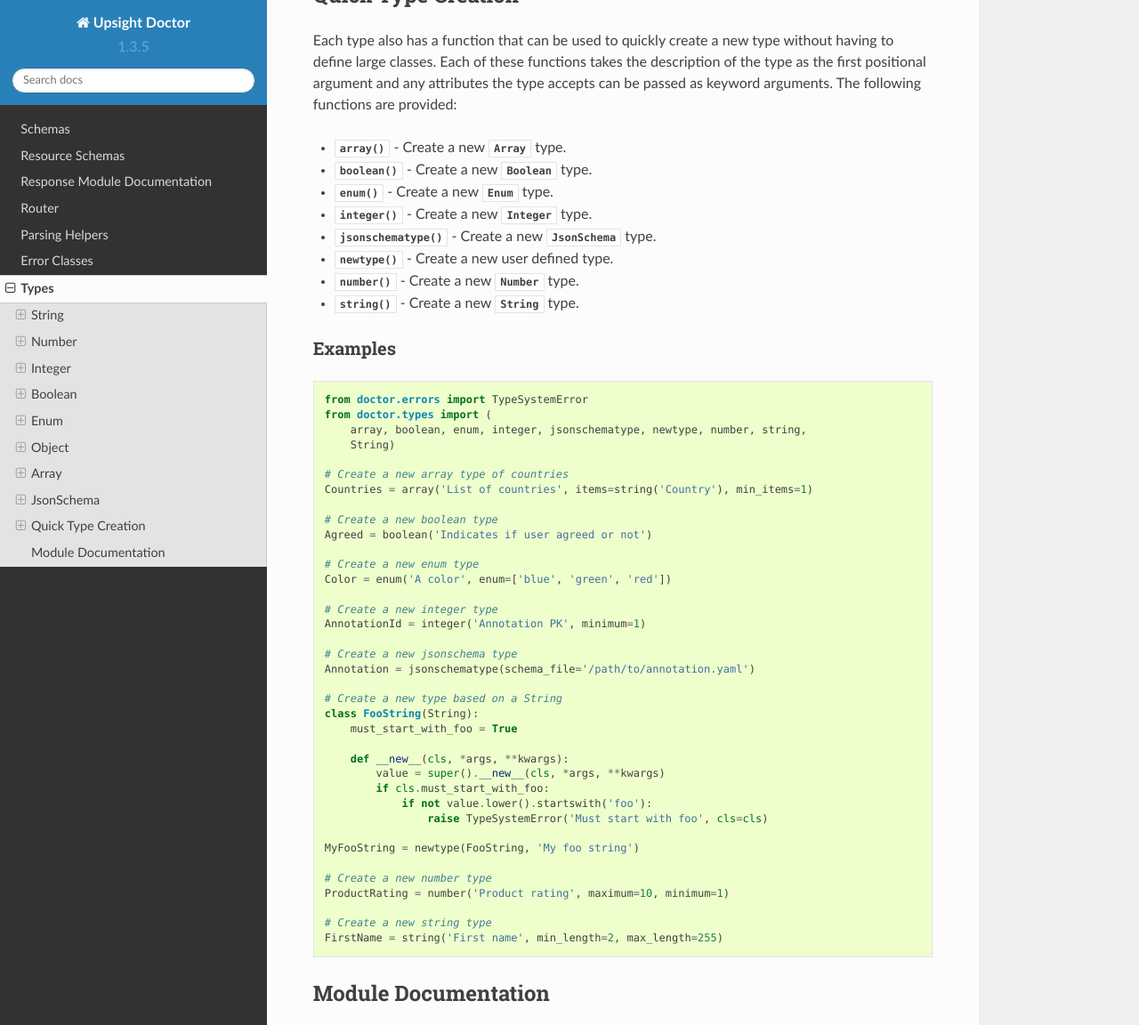
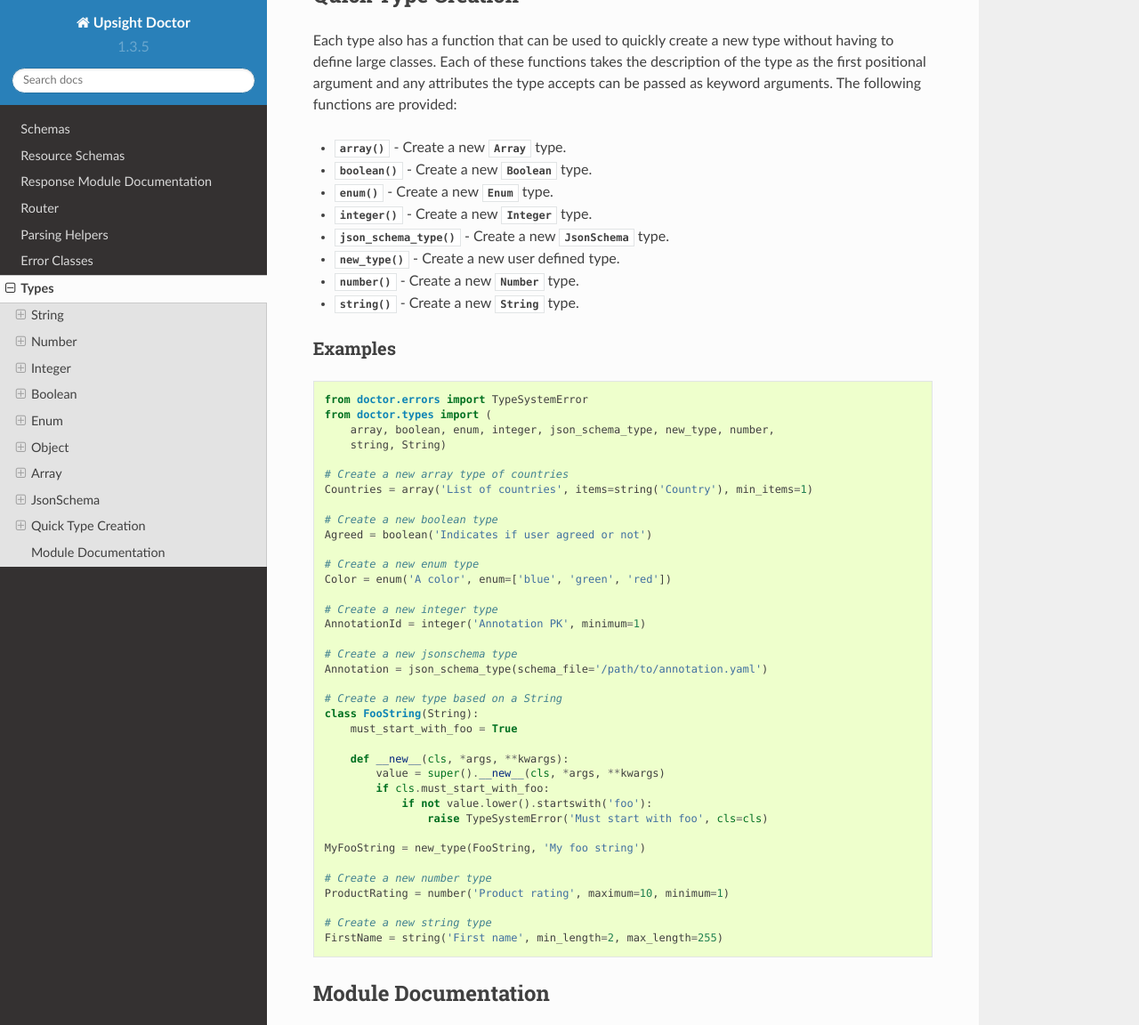
Before and after one commit to upsight/doctor, a Sphinx documentation site: the page built from docs/types.rst, in a window 1280 px wide and 1400 px high, scrolled down 5866 px, cut to the strip 0-1152 px from the top of the window. Shown: the whole strip at 89% size. Built offline with Sphinx 7.4.7 and the Read the Docs theme 2.0.0, drawn with Linux system fonts in a browser that asks for light colours; pages that are not in the unit, such as notebooks, are missing from menus.

Commit message:
Renamed jsonschematype and newtype to match our conventions.

```diff
--- a/docs/types.rst
+++ b/docs/types.rst
@@ -328,8 +328,8 @@ are provided:
 * :func:`~doctor.types.boolean` - Create a new :class:`~doctor.types.Boolean` type.
 * :func:`~doctor.types.enum` - Create a new :class:`~doctor.types.Enum` type.
 * :func:`~doctor.types.integer` - Create a new :class:`~doctor.types.Integer` type.
-* :func:`~doctor.types.jsonschematype` - Create a new :class:`~doctor.types.JsonSchema` type.
-* :func:`~doctor.types.newtype` - Create a new user defined type.
+* :func:`~doctor.types.json_schema_type` - Create a new :class:`~doctor.types.JsonSchema` type.
+* :func:`~doctor.types.new_type` - Create a new user defined type.
 * :func:`~doctor.types.number` - Create a new :class:`~doctor.types.Number` type.
 * :func:`~doctor.types.string` - Create a new :class:`~doctor.types.String` type.
 
@@ -340,8 +340,8 @@ Examples
 
     from doctor.errors import TypeSystemError
     from doctor.types import (
-        array, boolean, enum, integer, jsonschematype, newtype, number, string,
-        String)
+        array, boolean, enum, integer, json_schema_type, new_type, number,
+        string, String)
 
     # Create a new array type of countries
     Countries = array('List of countries', items=string('Country'), min_items=1)
@@ -356,7 +356,7 @@ Examples
     AnnotationId = integer('Annotation PK', minimum=1)
 
     # Create a new jsonschema type
-    Annotation = jsonschematype(schema_file='/path/to/annotation.yaml')
+    Annotation = json_schema_type(schema_file='/path/to/annotation.yaml')
 
     # Create a new type based on a String
     class FooString(String):
@@ -368,7 +368,7 @@ Examples
                 if not value.lower().startswith('foo'):
                     raise TypeSystemError('Must start with foo', cls=cls)
 
-    MyFooString = newtype(FooString, 'My foo string')
+    MyFooString = new_type(FooString, 'My foo string')
 
     # Create a new number type
     ProductRating = number('Product rating', maximum=10, minimum=1)
```
Also changed, not shown: 2 other files.
